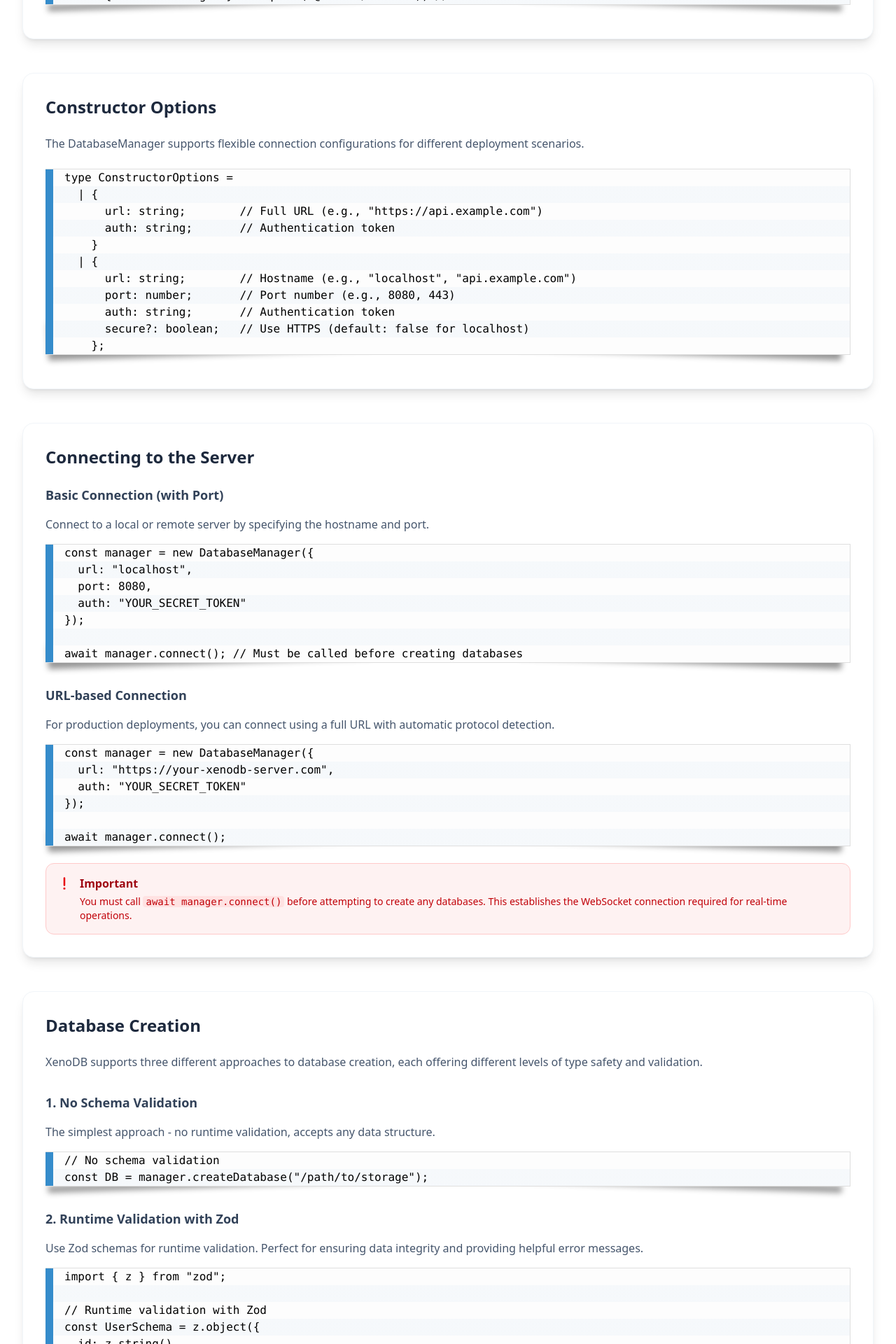
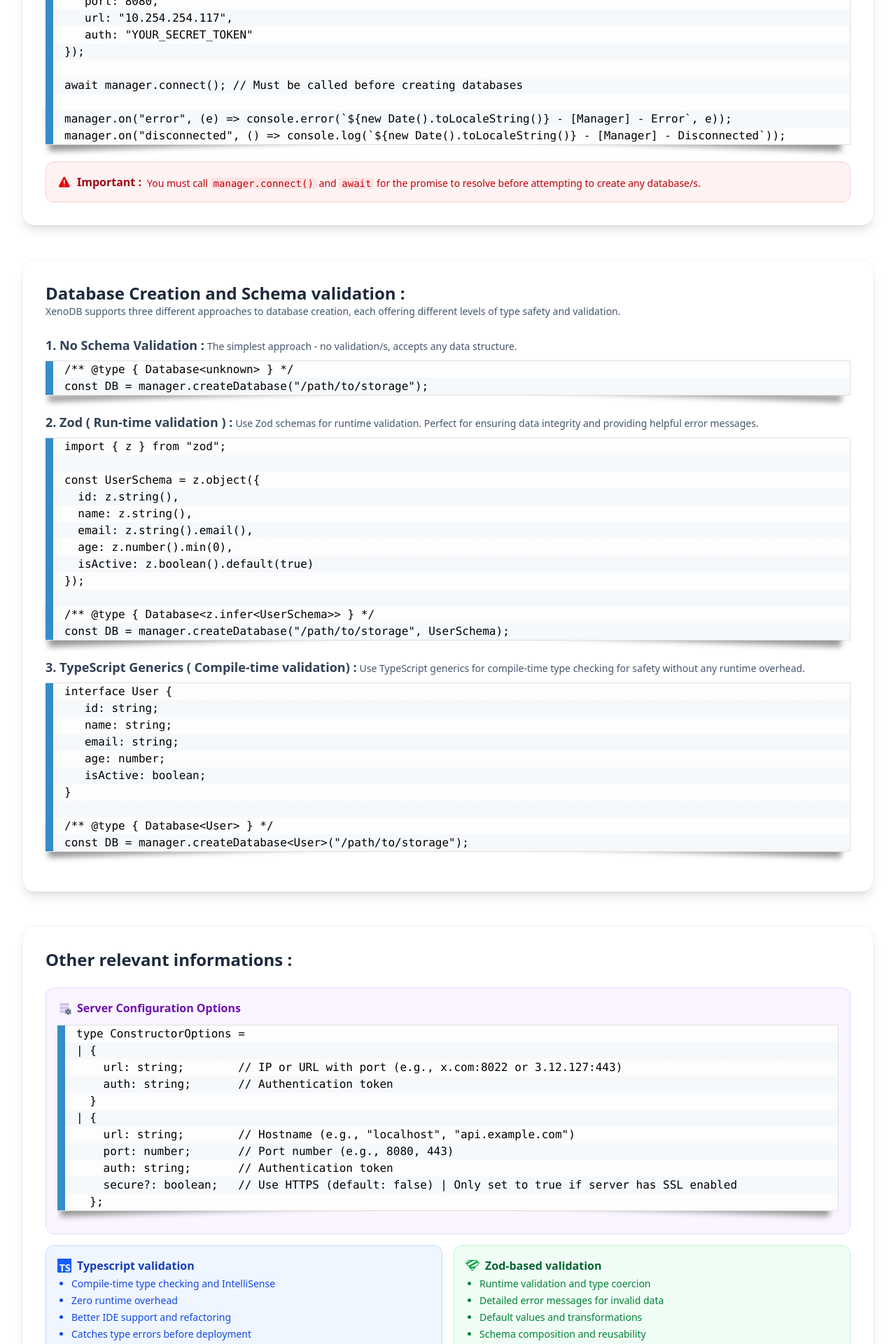
Before and after one commit to xenoDB/xenoSite, a React (Vite) app: page /client-implementation in a window 1280 px wide. Shown: the part 760-2680 px from the top of the page at 70% size. Built offline with nearby package versions, Linux system fonts and the light colour scheme.

Commit message:
upd clientImplementation

```diff
--- a/src/pages/ClientImplementation.tsx
+++ b/src/pages/ClientImplementation.tsx
@@ -1,12 +1,24 @@
+import CodeBlock from "../utilities/codeblock";
+import { FaBolt, FaCode, FaGlobe, FaShield } from "react-icons/fa6";
 import useScrollRestoration from "../hooks/RetainScroll";
-import CodeBlock from "../utilities/codeblock";
-import {
-  FaCode,
-  FaBolt,
-  FaShield,
-  FaGlobe,
-  FaExclamation,
-} from "react-icons/fa6";
+import { IoWarning } from "react-icons/io5";
+import { FcDataConfiguration } from "react-icons/fc";
+import { SiTypescript, SiZod } from "react-icons/si";
+
+const heading = (
+  <div className="text-center mb-12">
+    <div className="inline-flex items-center justify-center w-16 h-16 bg-gradient-to-br from-blue-500 to-cyan-500 rounded-2xl mb-6 shadow-lg">
+      <FaCode className="w-8 h-8 text-white" />
+    </div>
+    <h1 className="text-4xl md:text-5xl font-bold text-slate-800 mb-4">
+      Client Implementation
+    </h1>
+    <p className="text-xl text-slate-600 max-w-3xl mx-auto">
+      Connect to your XenoDB server with the powerful DatabaseManager client
+      featuring type safety and real-time capabilities.
+    </p>
+  </div>
+);
 
 const features = [
   {
@@ -49,336 +61,264 @@ const features = [
   }
 });
 
-export default function ClientImplementation() {
-  useScrollRestoration();
+const connect = (
+  <div className="mt-6 p-4 bg-red-50 border border-red-200 rounded-xl">
+    <div className="flex items-center gap-2">
+      <IoWarning className="w-5 h-5 text-red-600" />
+      <h4 className="font-semibold text-red-800">Important :</h4>
+      <p className="text-red-700 text-sm mt-1">
+        You must call{" "}
+        <code className="bg-red-100 px-1 rounded">manager.connect()</code> and{" "}
+        <code className="bg-red-100 px-1 rounded">await</code> for the promise
+        to resolve before attempting to create any database/s.
+      </p>
+    </div>
+  </div>
+);
 
-  const importCode = `import { DatabaseManager } from "@xenodb/client"; // MJS
-const { DatabaseManager } = require("@xenodb/client"); // CJS`;
+const ManagerSetup = (
+  <div className="bg-white rounded-2xl p-8 shadow-lg border border-slate-100 mb-12">
+    <h2 className="text-2xl font-bold text-slate-800 mb-6">
+      Server Setup & Configuration :
+    </h2>
+    <CodeBlock
+      code={
+        `import { DatabaseManager } from "@xenodb/client"; // For ES Module\n` +
+        `const { DatabaseManager } = require("@xenodb/client"); // For CommonJS\n` +
+        `\n` +
+        `const manager = new DatabaseManager({\n` +
+        `   port: 8080,\n` +
+        `   url: "10.254.254.117",\n` +
+        `   auth: "YOUR_SECRET_TOKEN"\n` +
+        `});\n` +
+        `\n` +
+        `await manager.connect(); // Must be called before creating databases\n` +
+        `\n` +
+        `manager.on("error", (e) => console.error(\`\${new Date().toLocaleString()} - [Manager] - Error\`, e));\n` +
+        `manager.on("disconnected", () => console.log(\`\${new Date().toLocaleString()} - [Manager] - Disconnected\`));\n`
+      }
+      language="typescript"
+      id="ssl-server"
+    />
+    {connect}
+  </div>
+);
 
-  const basicConnectionCode = `const manager = new DatabaseManager({
-  url: "localhost",
-  port: 8080,
-  auth: "YOUR_SECRET_TOKEN"
-});
+const noValidation = (
+  <div className="mb-6">
+    <div className="flex items-center gap-1 mb-2">
+      <h3 className="text-lg font-semibold text-slate-700">
+        1. No Schema Validation :
+      </h3>
+      <p className="text-slate-600 text-sm mt-1">
+        The simplest approach - no validation/s, accepts any data structure.
+      </p>
+    </div>
+    <CodeBlock
+      code={
+        `/** @type { Database<unknown> } */\n` +
+        `const DB = manager.createDatabase("/path/to/storage");\n`
+      }
+      language="typescript"
+      id="ssl-se"
+    />
+  </div>
+);
 
-await manager.connect(); // Must be called before creating databases`;
+const zodValidation = (
+  <div className="mb-6">
+    <div className="flex items-center gap-1 mb-2">
+      <h3 className="text-lg font-semibold text-slate-700">
+        2. Zod ( Run-time validation ) :
+      </h3>
+      <p className="text-slate-600 text-sm mt-1">
+        Use Zod schemas for runtime validation. Perfect for ensuring data
+        integrity and providing helpful error messages.
+      </p>
+    </div>
+    <CodeBlock
+      code={
+        `import { z } from "zod";\n` +
+        `\n` +
+        `const UserSchema = z.object({\n` +
+        `  id: z.string(),\n` +
+        `  name: z.string(),\n` +
+        `  email: z.string().email(),\n` +
+        `  age: z.number().min(0),\n` +
+        `  isActive: z.boolean().default(true)\n` +
+        `});\n` +
+        `\n` +
+        `/** @type { Database<z.infer<UserSchema>> } */\n` +
+        `const DB = manager.createDatabase("/path/to/storage", UserSchema);\n`
+      }
+      language="typescript"
+      id="ssl-se"
+    />
+  </div>
+);
 
-  const urlOnlyCode = `const manager = new DatabaseManager({
-  url: "https://your-xenodb-server.com",
-  auth: "YOUR_SECRET_TOKEN"
-});
+const tsValidation = (
+  <div className="mb-6">
+    <div className="flex items-center gap-1 mb-2">
+      <h3 className="text-lg font-semibold text-slate-700">
+        3. TypeScript Generics ( Compile-time validation) :
+      </h3>
+      <p className="text-slate-600 text-sm mt-1">
+        Use TypeScript generics for compile-time type checking for safety
+        without any runtime overhead.
+      </p>
+    </div>
+    <CodeBlock
+      code={
+        `interface User {\n` +
+        `   id: string;\n` +
+        `   name: string;\n` +
+        `   email: string;\n` +
+        `   age: number;\n` +
+        `   isActive: boolean;\n` +
+        `}\n` +
+        `\n` +
+        `/** @type { Database<User> } */\n` +
+        `const DB = manager.createDatabase<User>("/path/to/storage");\n`
+      }
+      language="typescript"
+      id="ssl-se"
+    />
+  </div>
+);
 
-await manager.connect();`;
-
-  const basicDatabaseCode = `// No schema validation
-const DB = manager.createDatabase("/path/to/storage");`;
-
-  const zodSchemaCode = `import { z } from "zod";
-
-// Runtime validation with Zod
-const UserSchema = z.object({
-  id: z.string(),
-  name: z.string(),
-  email: z.string().email(),
-  age: z.number().min(0),
-  isActive: z.boolean().default(true)
-});
-
-const DB = manager.createDatabase("/users", UserSchema);`;
-
-  const typescriptSchemaCode = `// Compile-time type checking with TypeScript generics
-interface User {
-  id: string;
-  name: string;
-  email: string;
-  age: number;
-  isActive: boolean;
-}
-
-const DB = manager.createDatabase<User>("/users");`;
-
-  const constructorOptionsCode = `type ConstructorOptions =
-  | {
-      url: string;        // Full URL (e.g., "https://api.example.com")
-      auth: string;       // Authentication token
-    }
-  | {
-      url: string;        // Hostname (e.g., "localhost", "api.example.com")
-      port: number;       // Port number (e.g., 8080, 443)
-      auth: string;       // Authentication token
-      secure?: boolean;   // Use HTTPS (default: false for localhost)
-    };`;
-
-  // const features = [
-  //   {
-  //     icon: FaBolt,
-  //     title: "Async/Await API",
-  //     description:
-  //       "Modern Promise-based API with full async/await support for clean, readable code.",
-  //   },
-  //   {
-  //     icon: FaShield,
-  //     title: "Type Safety",
-  //     description:
-  //       "Built-in Zod validation and TypeScript generics for runtime and compile-time type checking.",
-  //   },
-  //   {
-  //     icon: FaGlobe,
-  //     title: "Auto-Reconnection",
-  //     description:
-  //       "Intelligent connection management with automatic reconnection and request queuing.",
-  //   },
-  // ];
-
-  return (
-    <div className="max-w-7xl mx-auto px-4 sm:px-6 lg:px-8 py-12">
-      {/* Header */}
-      <div className="text-center mb-12">
-        <div className="inline-flex items-center justify-center w-16 h-16 bg-gradient-to-br from-blue-500 to-cyan-500 rounded-2xl mb-6 shadow-lg">
-          <FaCode className="w-8 h-8 text-white" />
-        </div>
-        <h1 className="text-4xl md:text-5xl font-bold text-slate-800 mb-4">
-          Client Implementation
-        </h1>
-        <p className="text-xl text-slate-600 max-w-3xl mx-auto">
-          Connect to your XenoDB server with the powerful DatabaseManager client
-          featuring type safety and real-time capabilities.
+const DatabaseSetup = (
+  <div className="bg-white rounded-2xl p-8 shadow-lg border border-slate-100 mb-12">
+    <div className="mb-6">
+      <h2 className="text-2xl font-bold text-slate-800 ">
+        Database Creation and Schema validation :
+      </h2>
+      <p className="text-slate-600 text-sm">
+        XenoDB supports three different approaches to database creation, each
+        offering different levels of type safety and validation.
       </p>
     </div>
 
-      {/* Features Overview */}
-      <div className="grid md:grid-cols-3 gap-6 mb-16">{features}</div>
+    {noValidation}
+    {zodValidation}
+    {tsValidation}
+  </div>
+);
 
-      {/* Import */}
-      <div className="bg-white rounded-2xl p-8 shadow-lg border border-slate-100 mb-12">
-        <h2 className="text-2xl font-bold text-slate-800 mb-6">
-          Import DatabaseManager
-        </h2>
-        <p className="text-slate-600 mb-6">
-          Import the DatabaseManager from the XenoDB client package. Both ES
-          modules and CommonJS are supported.
-        </p>
+const sslOptions = (
+  <div className="flex items-start space-x-3 p-4 bg-purple-50 border border-purple-200 rounded-xl lg:col-span-full">
+    <div className="flex-1 min-w-0">
+      <h4 className="flex font-semibold text-purple-800 mb-1 gap-2">
+        <FcDataConfiguration className="w-5 h-5 text-purple-600 mt-0.5" />
+        Server Configuration Options
+      </h4>
+      <div className="w-full overflow-auto rounded-md">
         <CodeBlock
-          code={importCode}
+          code={
+            `type ConstructorOptions =\n` +
+            `| { \n` +
+            `    url: string;        // IP or URL with port (e.g., x.com:8022 or 3.12.127:443)\n` +
+            `    auth: string;       // Authentication token\n` +
+            `  }\n` +
+            `| { \n` +
+            `    url: string;        // Hostname (e.g., "localhost", "api.example.com")\n` +
+            `    port: number;       // Port number (e.g., 8080, 443)\n` +
+            `    auth: string;       // Authentication token\n` +
+            `    secure?: boolean;   // Use HTTPS (default: false) | Only set to true if server has SSL enabled\n` +
+            `  };\n`
+          }
           language="typescript"
-          id="import-manager"
-        />
-      </div>
-
-      {/* Constructor Options */}
-      <div className="bg-white rounded-2xl p-8 shadow-lg border border-slate-100 mb-12">
-        <h2 className="text-2xl font-bold text-slate-800 mb-6">
-          Constructor Options
-        </h2>
-        <p className="text-slate-600 mb-6">
-          The DatabaseManager supports flexible connection configurations for
-          different deployment scenarios.
-        </p>
-        <CodeBlock
-          code={constructorOptionsCode}
-          language="typescript"
-          id="constructor-options"
-        />
-      </div>
-
-      {/* Connecting to Server */}
-      <div className="bg-white rounded-2xl p-8 shadow-lg border border-slate-100 mb-12">
-        <h2 className="text-2xl font-bold text-slate-800 mb-6">
-          Connecting to the Server
-        </h2>
-
-        <div className="space-y-8">
-          <div>
-            <h3 className="text-lg font-semibold text-slate-700 mb-4">
-              Basic Connection (with Port)
-            </h3>
-            <p className="text-slate-600 mb-4">
-              Connect to a local or remote server by specifying the hostname and
-              port.
-            </p>
-            <CodeBlock
-              code={basicConnectionCode}
-              language="typescript"
-              id="basic-connection"
-            />
-          </div>
-
-          <div>
-            <h3 className="text-lg font-semibold text-slate-700 mb-4">
-              URL-based Connection
-            </h3>
-            <p className="text-slate-600 mb-4">
-              For production deployments, you can connect using a full URL with
-              automatic protocol detection.
-            </p>
-            <CodeBlock
-              code={urlOnlyCode}
-              language="typescript"
-              id="url-connection"
+          id="ssl-server"
+          color="purple"
         />
       </div>
     </div>
+  </div>
+);
 
-        <div className="mt-6 p-4 bg-red-50 border border-red-200 rounded-xl">
-          <div className="flex items-start space-x-3">
-            <FaExclamation className="w-5 h-5 text-red-600 mt-0.5" />
+const tsBenefits = (
+  <div className="flex items-start space-x-3 p-4 bg-blue-50 border border-blue-200 rounded-xl">
     <div>
-              <h4 className="font-semibold text-red-800 mb-1">Important</h4>
-              <p className="text-red-700 text-sm">
-                You must call{" "}
-                <code className="bg-red-100 px-1 rounded">
-                  await manager.connect()
-                </code>{" "}
-                before attempting to create any databases. This establishes the
-                WebSocket connection required for real-time operations.
-              </p>
-            </div>
-          </div>
-        </div>
-      </div>
-
-      {/* Database Creation */}
-      <div className="bg-white rounded-2xl p-8 shadow-lg border border-slate-100 mb-12">
-        <h2 className="text-2xl font-bold text-slate-800 mb-6">
-          Database Creation
-        </h2>
-        <p className="text-slate-600 mb-8">
-          XenoDB supports three different approaches to database creation, each
-          offering different levels of type safety and validation.
-        </p>
-
-        <div className="space-y-8">
-          <div>
-            <h3 className="text-lg font-semibold text-slate-700 mb-4">
-              1. No Schema Validation
-            </h3>
-            <p className="text-slate-600 mb-4">
-              The simplest approach - no runtime validation, accepts any data
-              structure.
-            </p>
-            <CodeBlock
-              code={basicDatabaseCode}
-              language="typescript"
-              id="basic-database"
-            />
-          </div>
-
-          <div>
-            <h3 className="text-lg font-semibold text-slate-700 mb-4">
-              2. Runtime Validation with Zod
-            </h3>
-            <p className="text-slate-600 mb-4">
-              Use Zod schemas for runtime validation. Perfect for ensuring data
-              integrity and providing helpful error messages.
-            </p>
-            <CodeBlock
-              code={zodSchemaCode}
-              language="typescript"
-              id="zod-database"
-            />
-            <div className="mt-4 p-4 bg-green-50 border border-green-200 rounded-xl">
-              <h4 className="font-semibold text-green-800 mb-2">
-                ✅ Zod Benefits
+      <h4 className="flex font-semibold text-blue-800 mb-1 gap-2">
+        <SiTypescript className="w-5 h-5 text-blue-600 mt-0.5" />
+        Typescript validation
       </h4>
-              <ul className="text-green-700 text-sm space-y-1">
-                <li>• Runtime validation and type coercion</li>
-                <li>• Detailed error messages for invalid data</li>
-                <li>• Default values and transformations</li>
-                <li>• Schema composition and reusability</li>
+      <ul className="text-blue-700 text-sm space-y-1 list-disc pl-5">
+        <li>Compile-time type checking and IntelliSense</li>
+        <li>Zero runtime overhead</li>
+        <li>Better IDE support and refactoring</li>
+        <li>Catches type errors before deployment</li>
       </ul>
     </div>
   </div>
+);
 
+const zodBenefits = (
+  <div className="flex items-start space-x-3 p-4 bg-green-50 border border-green-200 rounded-xl">
     <div>
-            <h3 className="text-lg font-semibold text-slate-700 mb-4">
-              3. TypeScript Generics (Compile-time)
-            </h3>
-            <p className="text-slate-600 mb-4">
-              Use TypeScript generics for compile-time type checking. Great for
-              development-time safety without runtime overhead.
-            </p>
-            <CodeBlock
-              code={typescriptSchemaCode}
-              language="typescript"
-              id="typescript-database"
-            />
-            <div className="mt-4 p-4 bg-blue-50 border border-blue-200 rounded-xl">
-              <h4 className="font-semibold text-blue-800 mb-2">
-                💡 TypeScript Benefits
+      <h4 className="flex font-semibold text-green-800 mb-1 gap-2">
+        <SiZod className="w-5 h-5 text-green-600 mt-0.5" />
+        Zod-based validation
       </h4>
-              <ul className="text-blue-700 text-sm space-y-1">
-                <li>• Compile-time type checking and IntelliSense</li>
-                <li>• Zero runtime overhead</li>
-                <li>• Better IDE support and refactoring</li>
-                <li>• Catches type errors before deployment</li>
+      <ul className="text-green-700 text-sm space-y-1 list-disc pl-5">
+        <li>Runtime validation and type coercion</li>
+        <li>Detailed error messages for invalid data</li>
+        <li>Default values and transformations</li>
+        <li>Schema composition and reusability</li>
       </ul>
     </div>
   </div>
+);
+
+const InfoTable = (
+  <div className="bg-white rounded-2xl p-8 shadow-lg border border-slate-100 mb-12">
+    <h2 className="text-2xl font-bold text-slate-800 mb-6">
+      Other relevant informations :
+    </h2>
+
+    <div className="mt-4 sm:mt-6 grid grid-cols-1 md:grid-cols-2 gap-3 sm:gap-4 w-full">
+      {sslOptions}
+      {tsBenefits}
+      {zodBenefits}
     </div>
   </div>
+);
 
-      {/* Best Practices */}
+const bestPractices = (
   <div className="bg-white rounded-2xl p-8 shadow-lg border border-slate-100">
-        <h2 className="text-2xl font-bold text-slate-800 mb-6">
-          Best Practices
-        </h2>
-        <div className="grid md:grid-cols-2 gap-6">
-          <div className="space-y-4">
-            <h3 className="text-lg font-semibold text-slate-700">
-              Connection Management
-            </h3>
-            <ul className="space-y-2 text-slate-600">
-              <li className="flex items-start space-x-2">
-                <span className="w-2 h-2 bg-blue-500 rounded-full mt-2 flex-shrink-0"></span>
-                <span>
-                  Always call{" "}
-                  <code className="bg-slate-100 px-1 rounded text-sm">
-                    connect()
-                  </code>{" "}
-                  before database operations
-                </span>
-              </li>
-              <li className="flex items-start space-x-2">
-                <span className="w-2 h-2 bg-blue-500 rounded-full mt-2 flex-shrink-0"></span>
-                <span>
-                  Use a single DatabaseManager instance per application
-                </span>
-              </li>
-              <li className="flex items-start space-x-2">
-                <span className="w-2 h-2 bg-blue-500 rounded-full mt-2 flex-shrink-0"></span>
-                <span>
-                  Handle connection errors gracefully with try-catch blocks
-                </span>
-              </li>
-            </ul>
-          </div>
-          <div className="space-y-4">
-            <h3 className="text-lg font-semibold text-slate-700">
-              Schema Selection
-            </h3>
-            <ul className="space-y-2 text-slate-600">
-              <li className="flex items-start space-x-2">
-                <span className="w-2 h-2 bg-green-500 rounded-full mt-2 flex-shrink-0"></span>
-                <span>
-                  Use Zod for production applications requiring data validation
-                </span>
-              </li>
-              <li className="flex items-start space-x-2">
-                <span className="w-2 h-2 bg-green-500 rounded-full mt-2 flex-shrink-0"></span>
-                <span>
-                  TypeScript generics for internal tools and prototypes
-                </span>
-              </li>
-              <li className="flex items-start space-x-2">
-                <span className="w-2 h-2 bg-green-500 rounded-full mt-2 flex-shrink-0"></span>
-                <span>
-                  No schema validation for dynamic or unknown data structures
-                </span>
+    <h2 className="text-2xl font-bold text-slate-800 mb-6">Best practices :</h2>
+    <div className="flex items-start space-x-3 p-4 bg-blue-50 border border-blue-200 rounded-xl lg:col-span-2">
+      <div>
+        <ul className="text-blue-700 text-sm space-y-1 list-disc pl-5">
+          <li>Use Zod for production applications requiring data validation</li>
+          <li>Use TypeScript generics for internal tools and prototypes</li>
+          <li>
+            Do not use schema validation for dynamic or unknown data structures
           </li>
         </ul>
       </div>
     </div>
   </div>
+);
+
+export default function ClientImplementation() {
+  useScrollRestoration();
+
+  return (
+    <div className="max-w-7xl mx-auto px-4 sm:px-6 lg:px-8 py-12">
+      {heading}
+
+      <div className="grid md:grid-cols-2 lg:grid-cols-3 gap-6 mb-12">
+        {features}
+      </div>
+
+      {ManagerSetup}
+
+      {DatabaseSetup}
+
+      {InfoTable}
+
+      {bestPractices}
     </div>
   );
 }
```
Lines whose indentation alone changed are shown as unchanged.
